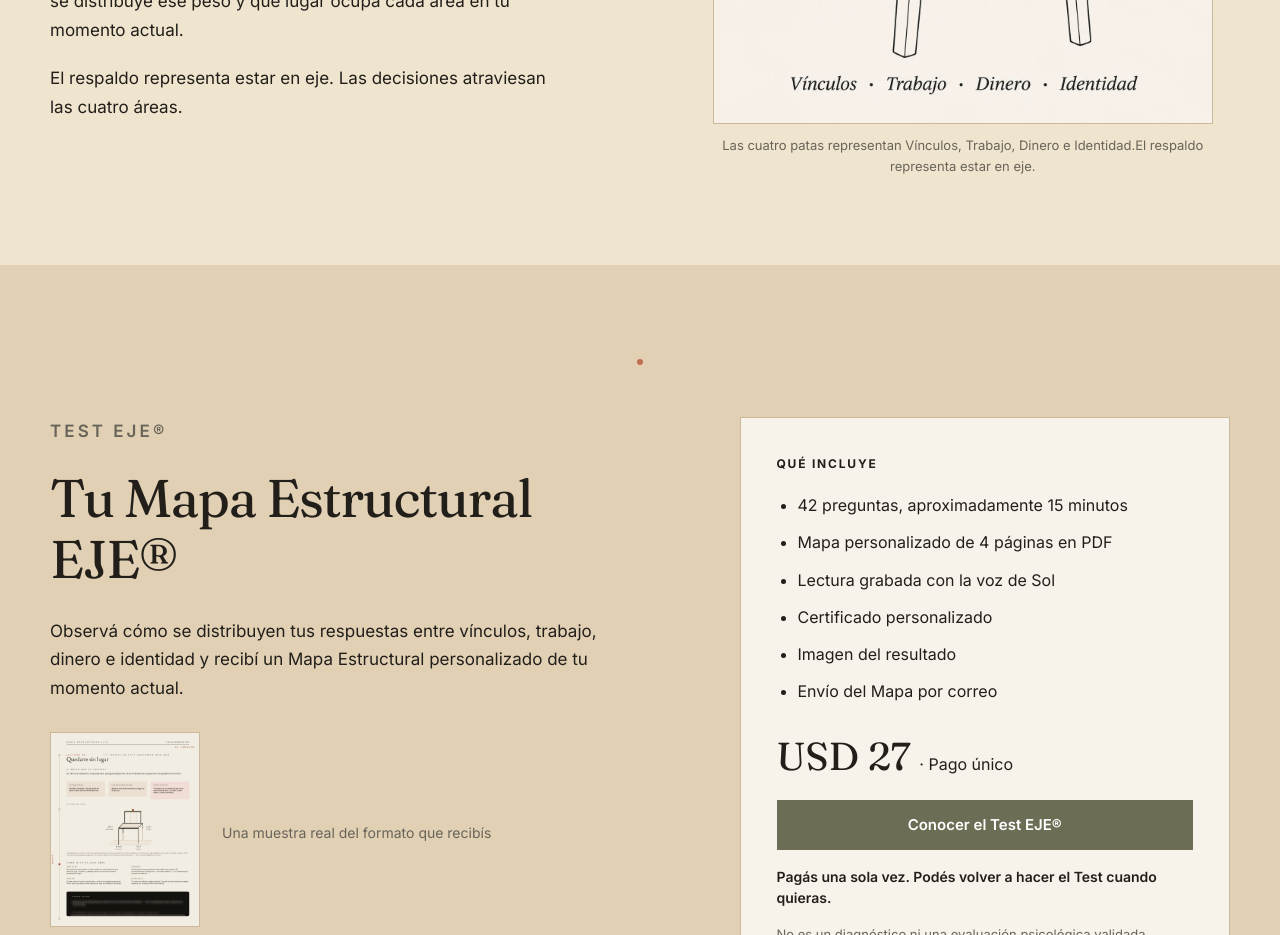
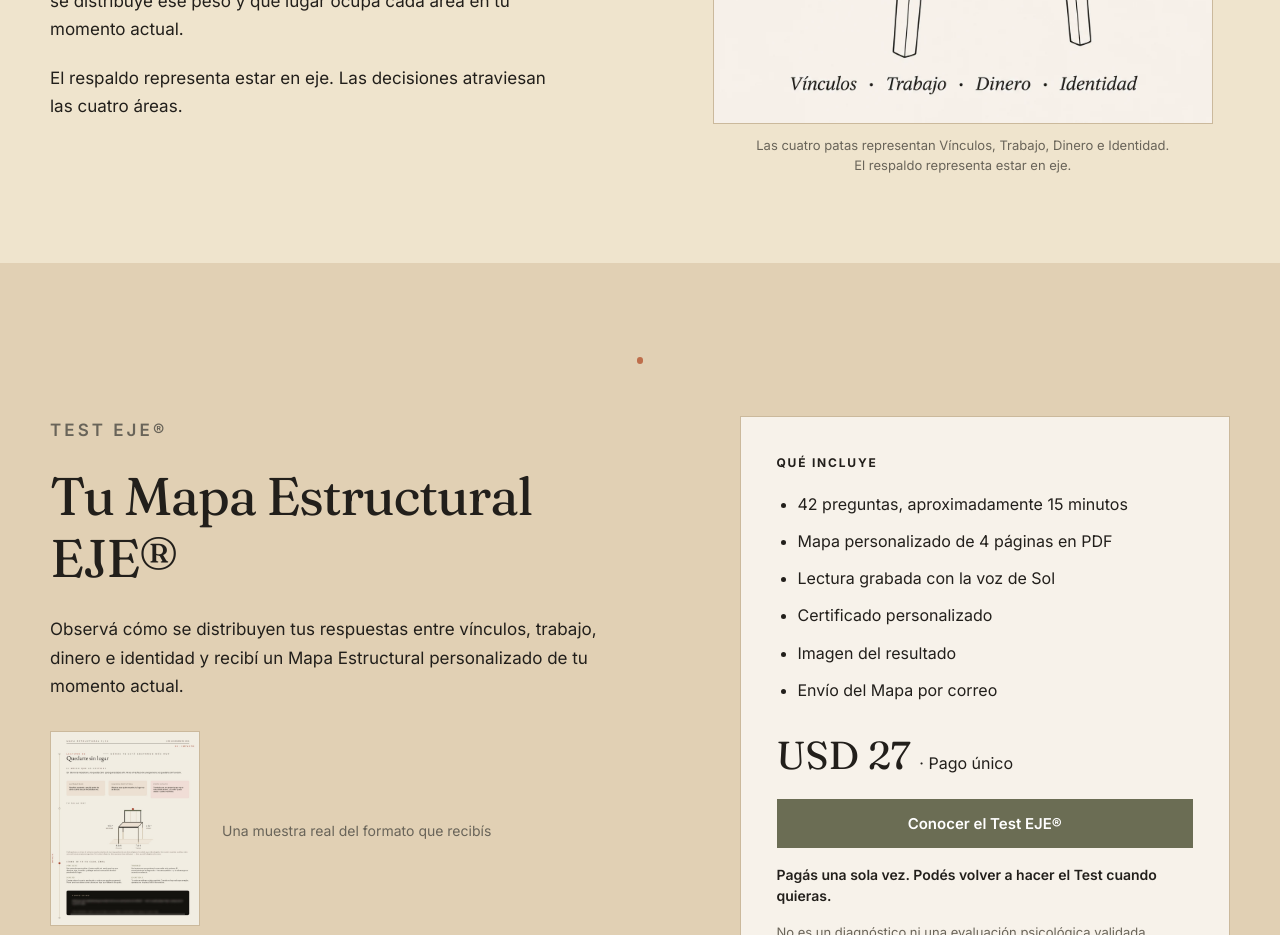
Before and after one commit to smirgonzalez-ops/sol-mir-web, a Next.js app: page /eje in a window 1280 px wide. Shown: the part 2000-2935 px from the top of the page. Built offline with nearby package versions, Linux system fonts and the light colour scheme.

Commit message:
style: place chair caption sentences on separate lines

```diff
--- a/app/eje/eje-editorial.css
+++ b/app/eje/eje-editorial.css
@@ -33,7 +33,8 @@
 .eje-chair-grid p { font-size:17px; max-width:500px; }
 .eje-original-chair { margin:0; text-align:center; }
 .eje-original-chair img { width:min(100%,500px); height:auto; display:block; margin:auto; border:1px solid #CBB99C; }
-.eje-original-chair figcaption { margin-top:11px; font-size:13px; color:var(--eje-muted); }
+.eje-original-chair figcaption { margin-top:11px; font-size:13px; color:var(--eje-muted); line-height:1.55; }
+.eje-original-chair figcaption span { display:block; }
 .eje-test-section { background:var(--eje-sand); padding:94px 0; }
 .eje-test-grid { display:grid; grid-template-columns:1.1fr .9fr; gap:90px; }
 .eje-test-grid > div > p { font-size:17px; }
```
